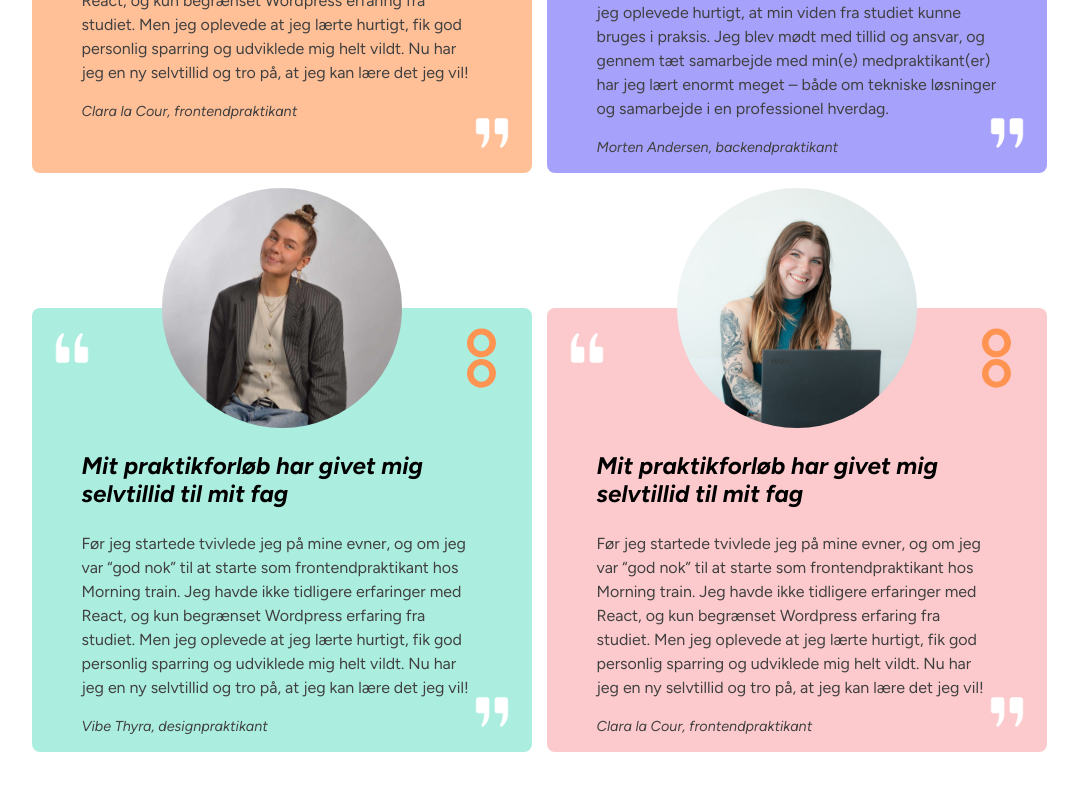
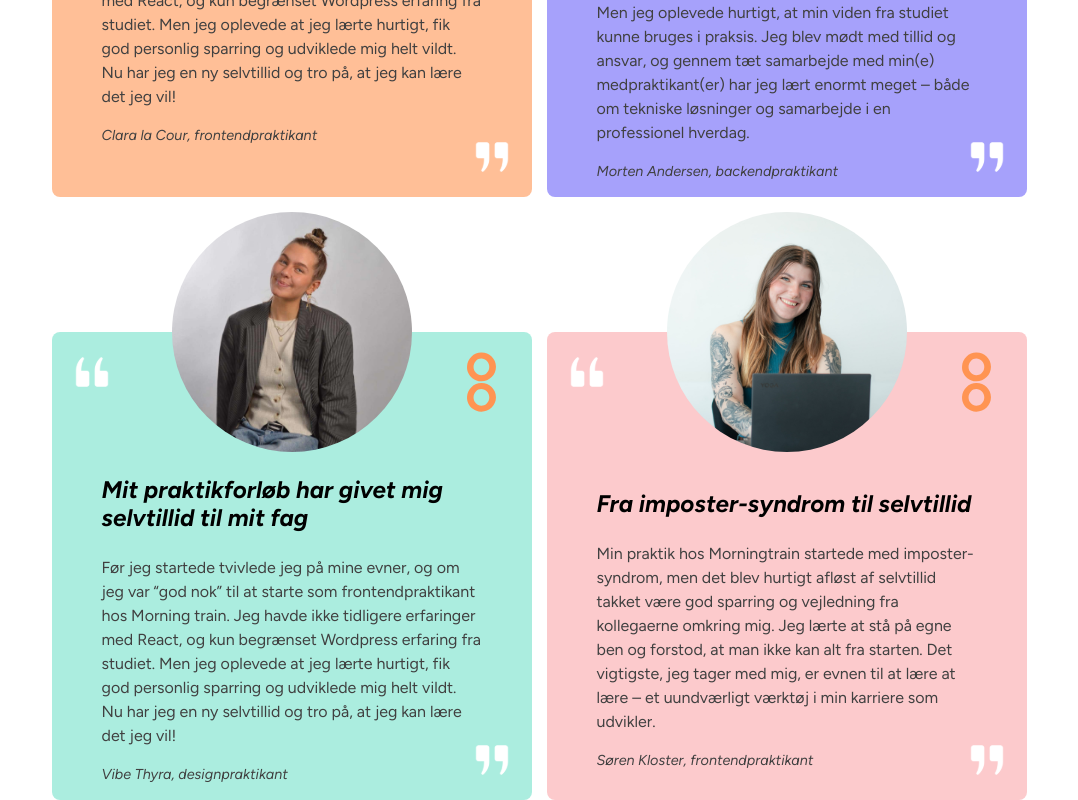
Before and after one commit to Bancharka/Hovedopgave-MT, a React (Vite) app: page /Testimonials in a window 1280 px wide. Shown: the part 948-1748 px from the top of the page, without its empty margins (101-1179 px from the left). Before the commit the page ends 1700 px from the top, so only its background shows below. Built offline with nearby package versions, Linux system fonts and the light colour scheme.

Commit message:
📱 responisve

```diff
--- a/src/components/cards/testimonials/TestimonialCard.scss
+++ b/src/components/cards/testimonials/TestimonialCard.scss
@@ -9,13 +9,13 @@
   padding: 120px 50px 0 50px;
   border-radius: 8px;
   background-color: v.$lightorange;
-  width: 400px;
+  width: 380px;
   position: relative;
   margin-top: 120px;
 
-  @include b.break(tablet) {
-    padding: 50px 20px 0 20px;
-
+  @include b.break(laptop) {
+    padding: 100px 50px 0 50px;
+    width: 340px;
   }
 
   &.theme-orange {
@@ -36,7 +36,7 @@
 
   &__image {
   position: absolute;
-  top: -120px; // adjust this depending on the size you want it to stick out
+  top: -120px;
   left: 50%;
   transform: translateX(-50%);
   width: 240px;
@@ -44,6 +44,20 @@
   object-fit: cover;
   border-radius: 50%;
   z-index: 1;
+
+  @include b.break(laptop) {
+    width: 200px;
+    height: 200px;
+    }
+
+  @include b.break(tablet) {
+    width: 160px;
+    height: 160px;
+    }
+  @include b.break(mobile) {
+    width: 120px;
+    height: 120px;
+    }
   }
 
   &__heading {
--- a/src/pages/testimonials/Testimonials.jsx
+++ b/src/pages/testimonials/Testimonials.jsx
@@ -39,11 +39,10 @@ export default function Testimonials() {
                 <TestimonialCard
                     theme='red'
                     image="/img/testimonials/clara.jpg"
-                    altText="Frontendpraktikant Clara"
-                    heading="Mit praktikforløb har givet mig selvtillid til mit fag"
-                    description="Før jeg startede tvivlede jeg på mine evner, og om jeg var “god nok” til at starte som frontendpraktikant hos Morning train. Jeg havde ikke tidligere erfaringer med React, og kun begrænset Wordpress erfaring fra studiet.
-                                Men jeg oplevede at jeg lærte hurtigt, fik god personlig sparring og udviklede mig helt vildt. Nu har jeg en ny selvtillid og tro på, at jeg kan lære det jeg vil!"
-                    author="Clara la Cour, frontendpraktikant" />
+                    altText="Frontendpraktikant Søren"
+                    heading="Fra imposter-syndrom til selvtillid"
+                    description="Min praktik hos Morningtrain startede med imposter-syndrom, men det blev hurtigt afløst af selvtillid takket være god sparring og vejledning fra kollegaerne omkring mig. Jeg lærte at stå på egne ben og forstod, at man ikke kan alt fra starten. Det vigtigste, jeg tager med mig, er evnen til at lære at lære – et uundværligt værktøj i min karriere som udvikler."
+                    author="Søren Kloster, frontendpraktikant" />
             </div>
         </section>
     )
--- a/src/pages/testimonials/Testimonials.scss
+++ b/src/pages/testimonials/Testimonials.scss
@@ -1,4 +1,7 @@
+@use "../../styles/mixins/breakpoints" as b;
+
 .testimonials {
+
   &__cards {
     display: grid;
     grid-template-columns: repeat(2, 1fr);
@@ -6,5 +9,14 @@
     gap: 15px;
     max-width: 900px;
     margin: 0 auto;
+
+    @include b.break(laptop) {
+      grid-template-columns: repeat(2, 1fr);
+      gap: 10px;
+    }
+
+    @include b.break(tablet) {
+      grid-template-columns: 1fr;
+    }
   }
 }
--- a/src/styles/variables/_page-container.scss
+++ b/src/styles/variables/_page-container.scss
@@ -1,4 +1,4 @@
 $pc-desktop: 950px;
-$pc-laptop: 900px;
-$pc-tablet: 620px;
-$pc-mobile: 420px;
+$pc-laptop: 90%;
+$pc-tablet: 90%;
+$pc-mobile: 90%;
```
